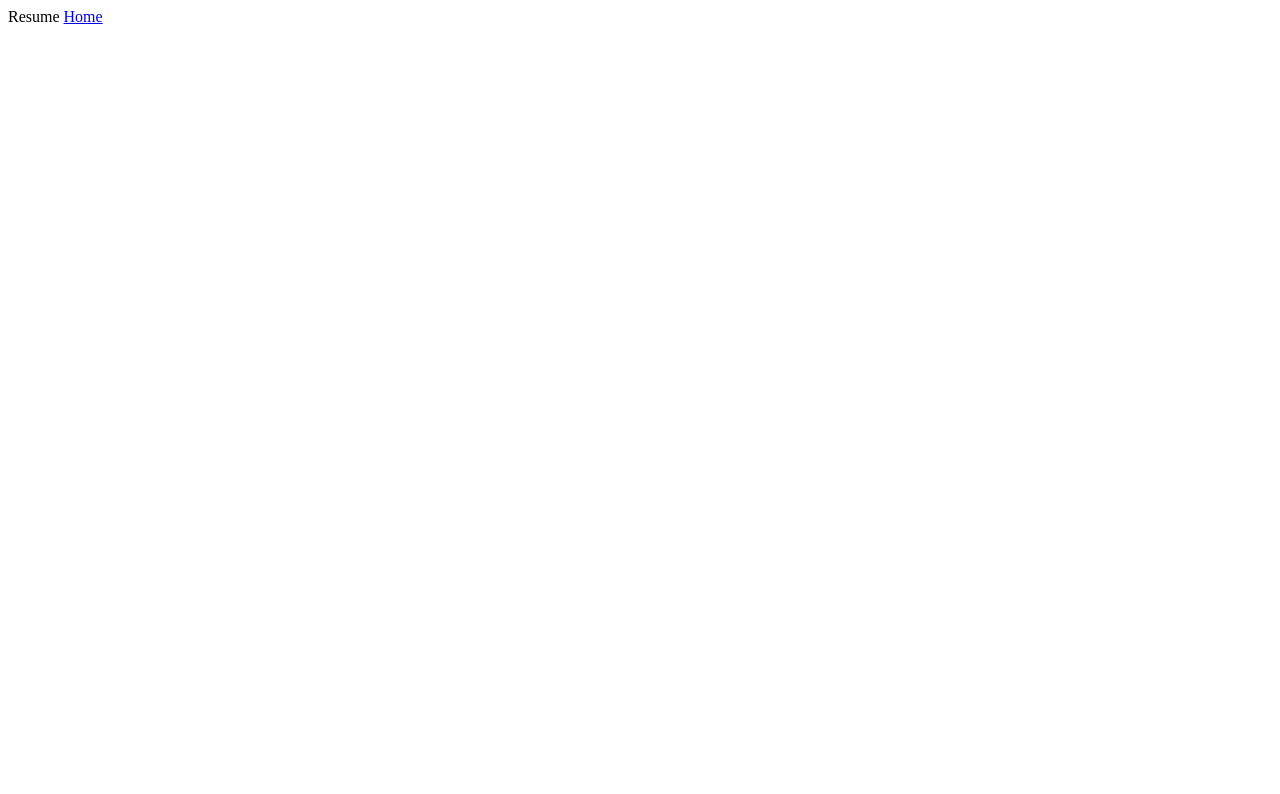
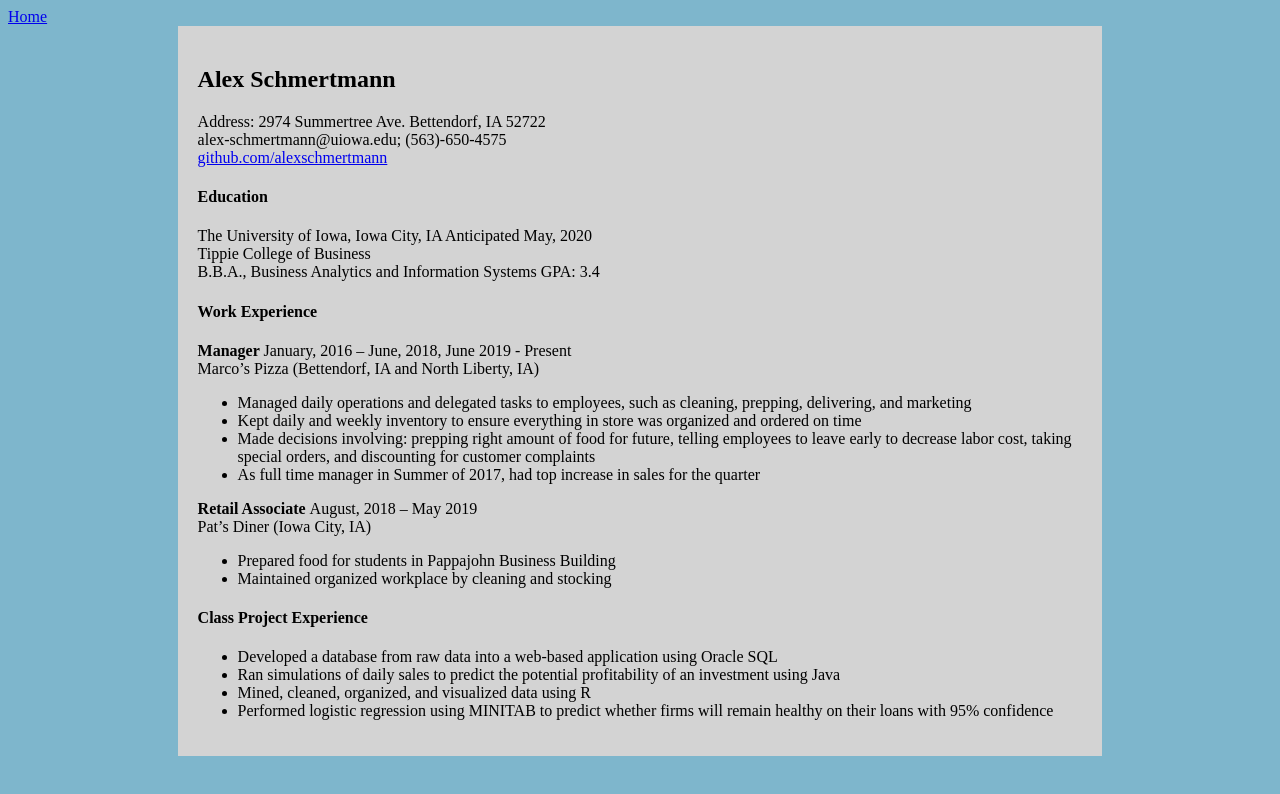
Before and after one commit to alexschmertmann/HW2, a plain HTML site: page resume.html in a window 1280 px wide. Drawn offline with Linux system fonts and the light colour scheme.

Commit message:
resume and css added

```diff
--- a/resume.html
+++ b/resume.html
@@ -3,15 +3,61 @@
 
   <head>
     <meta charset="utf-8">
-    <title>title</title>
+    <title>Resume</title>
+     <link rel="stylesheet" type="text/css" href="./stylesheet.css">
 </head>
 
   <body>
+	<a href=index.html> Home </a>
+  <!-- page content -->
+  <div class=content>
 
-  <!-- page content -->
+	  <h2> Alex Schmertmann </h2>
 
-	Resume
-	<a href=index.html> Home </a>
+	  <p>
+Address: 2974 Summertree Ave. Bettendorf, IA 52722
+<br>
+alex-schmertmann@uiowa.edu; (563)-650-4575
+<br>
+<a href=https://github.com/alexschmertmann> github.com/alexschmertmann</a>
+<br>
+<h4>Education</h4>
+The University of Iowa, Iowa City, IA  Anticipated May, 2020
+<br>
+Tippie College of Business
+<br>
+B.B.A., Business Analytics and Information Systems 				         GPA: 3.4
+
+<h4>Work Experience </h4>
+<span class= "Bold" >Manager    </span>  <span class = indent>January, 2016 – June, 2018, June 2019 - Present</span>
+<br>
+Marco’s Pizza (Bettendorf, IA and North Liberty, IA)
+	<ul>
+		<li>Managed daily operations and delegated tasks to employees, such as cleaning, prepping, delivering, and marketing</li>
+		<li>Kept daily and weekly inventory to ensure everything in store was organized and ordered on time</li>
+		<li>Made decisions involving: prepping right amount of food for future, telling employees to leave early to decrease labor cost, taking special orders, and discounting for customer complaints</li>
+		<li>As full time manager in Summer of 2017, had top increase in sales for the quarter</li>
+	</ul>
+
+<span class= Bold>Retail Associate </span>						   August, 2018 – May 2019
+<br>
+Pat’s Diner (Iowa City, IA)
+	<ul>
+		<li>Prepared food for students in Pappajohn Business Building</li>
+		<li>Maintained organized workplace by cleaning and stocking</li>
+	</ul>
+
+<h4>Class Project Experience </h4>
+	<ul>
+		<li>Developed a database from raw data into a web-based application using Oracle SQL</li>
+		<li>Ran simulations of daily sales to predict the potential profitability of an investment using Java</li>
+		<li>Mined, cleaned, organized, and visualized data using R</li>
+		<li>Performed logistic regression using MINITAB to predict whether firms will remain healthy on their loans with 95% confidence </li>
+	</ul>
+	  </p>
+
+	</div>
+
 
 
   </body>
--- /dev/null
+++ b/stylesheet.css
@@ -0,0 +1,37 @@
+body {
+  background-color:#7EB6CC;
+}
+
+.content{
+  background-color:lightgray;
+  width:70%;
+  margin: 0 auto;
+  text-align:left;
+  padding:20px;
+}
+.Bold {
+	font-weight: bold;
+}
+.home{
+  background-color:lightgray;
+  width:95%;
+  margin: 0 auto;
+  text-align:left;
+  padding-right:10px;
+  padding-left:10px;
+  padding-bottom: 20px;
+}
+.cfphoto{
+padding-right: 10px;
+}
+
+.pcbphoto{
+margin-left: 9px;
+margin-top: 20px;
+border: 10px solid black;
+width: 95%;
+}
+
+.rightalign{
+text-align: right;
+}
```
Also changed, not shown: index.html (+11 -12 lines).
